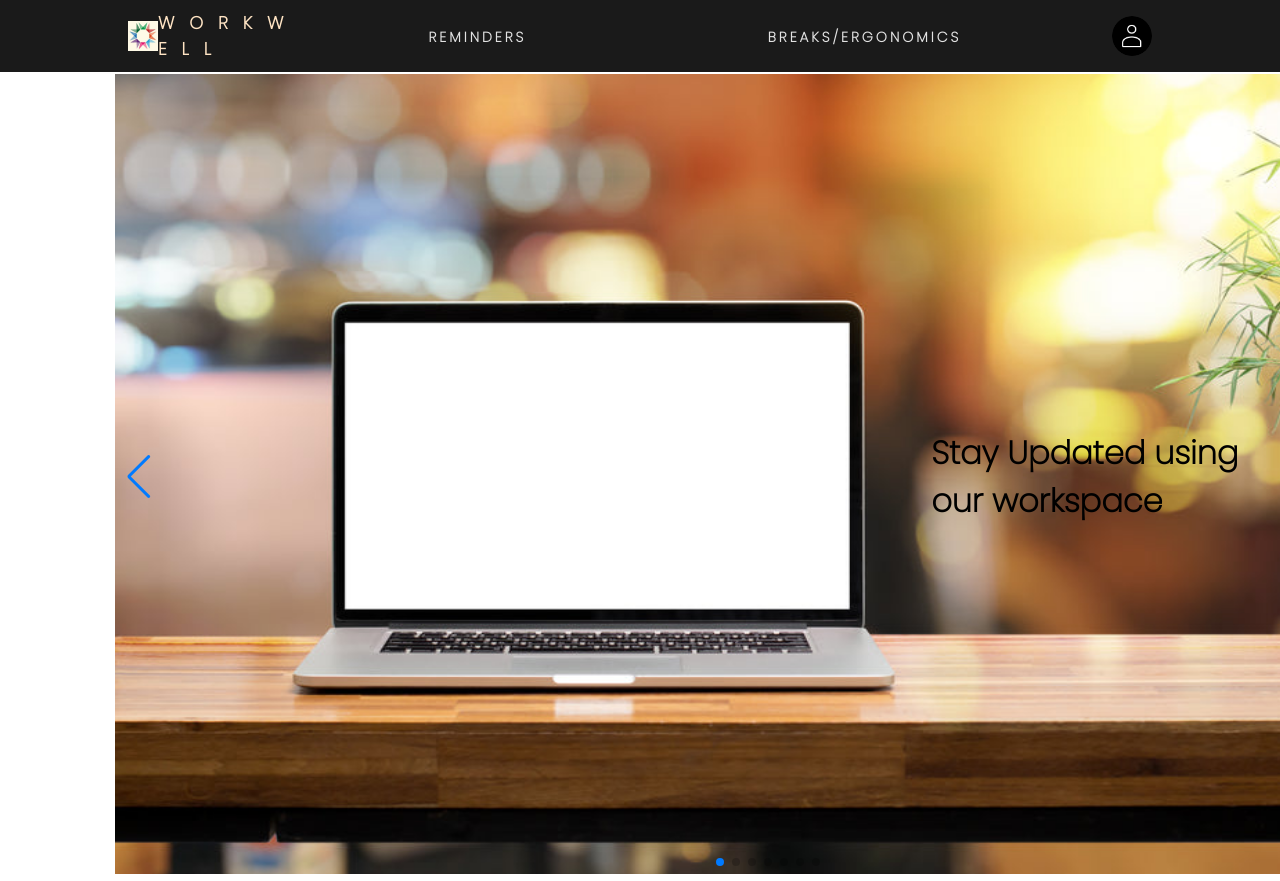
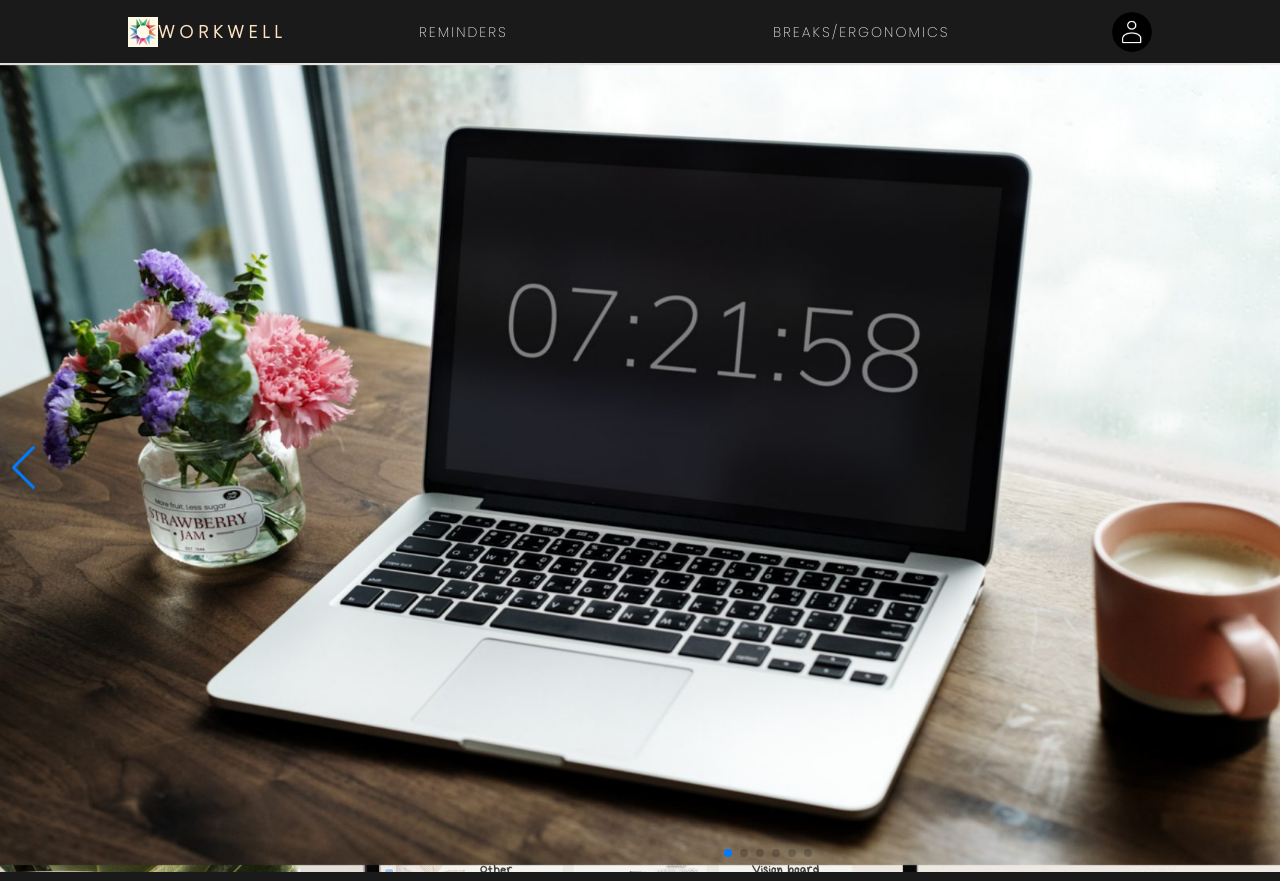
Before and after one commit to pranavganeshvt/WorkWell, a PHP site: page /menu.php in a window 1280 px wide; the page is wider, and only the part inside the window is pictured. Run offline with PHP 8.4, Linux system fonts and the light colour scheme; the visitor is signed in with stand-in values (Sample User, id 1); data that the repository does not hold is empty; grey boxes are pictures that could not be loaded.

Commit message:
Final CSS changes

```diff
--- a/index.css
+++ b/index.css
@@ -35,9 +35,10 @@
     background-color: #fff;
     font-size: 20pt;
     border: none;
+    orientation: center;
     width: 40px;
     height: 40px;
-    line-height: 40px;
+    line-height: 20px;
     border-radius: 50px;
 }
 
@@ -50,7 +51,7 @@
 }
 
 .reminder{
-    width: 1175px; /*420px*/
+    width: 1200px; /*420px*/
     height: 60px;
     border: 1px solid rgb(200, 201, 195);
     color: #000;
--- a/menu.php
+++ b/menu.php
@@ -18,12 +18,22 @@
         rel="stylesheet"
         href="https://cdn.jsdelivr.net/npm/swiper@9/swiper-bundle.min.css"/>
         <title>Profile</title>
+        <style>
+            html {
+            background: url(images/main1.jpeg) no-repeat center center fixed;
+            -webkit-background-size: cover;
+            -moz-background-size: cover;
+            -o-background-size: cover;
+            background-size: cover;
+            display: block;
+            }
+        </style>
     </head>
     <body>
         <div class="hero">
             <nav>
-                <img src="images/logo.jpeg" class="logo">
-                <h3 style="color:bisque">W O R K W E L L</h3>
+                <img src="images/logo.jpeg" class="logo"><br>
+                <h3 style="color:bisque">WORKWELL</h3>
                 <ul class="nav-links">
                     <li><a href="index.php">Reminders</a></li>
                     <li><a href="Breaks.php">Breaks/Ergonomics</a></li>
@@ -61,14 +71,12 @@
     <!-- Additional required wrapper -->
     <div class="swiper-wrapper">
       <!-- Slides -->
-      <div class="swiper-slide"><img src="images/lappy.jpeg"></div>
       <div class="swiper-slide"><img src="images/timer.jpeg"></div>
       <div class="swiper-slide"><img src="images/todo.webp"></div>
+      <div class="swiper-slide"><img src="images/erg.jpeg"></div>
+      <div class="swiper-slide"><img src="images/break.webp"></div>
       <div class="swiper-slide"><img src="images/todo2.jpeg"></div>
-      <div class="swiper-slide"><img src="images/break.webp"></div>
-      <div class="swiper-slide"><img src="images/erg.jpeg"></div>
       <div class="swiper-slide"><img src="images/erg 3.jpeg"></div>
-      <div class="centered"><h1>Stay Updated using our workspace</h1></div>
     </div>
     <!-- If we need pagination -->
     <div class="swiper-pagination">
@@ -79,7 +87,6 @@
     <!-- If we need navigation buttons -->
     <div class="swiper-button-prev"></div>
     <div class="swiper-button-next"></div>
-
         </div>
         <script src="https://cdn.jsdelivr.net/npm/swiper@9/swiper-bundle.min.js"></script>
         <script>
@@ -106,10 +113,11 @@
 
 
 });
-        let subMenu =document.getElementById("subMenu");
-        function toggleMenu(){
-            subMenu.classList.toggle("open-menu");
-        }
+      //navigation
+let subMenu =document.getElementById("subMenu");
+    function toggleMenu(){
+    subMenu.classList.toggle("open-menu");
+}
         </script>
     </body>
 </html>
--- a/style.css
+++ b/style.css
@@ -44,6 +44,10 @@ nav ul li{
     display: inline-block;
     list-style: none;
     margin: 10px 20px;
+}
+.heading {
+    display: "inline-block";
+    margin-right: 30px;
 }
  nav ul li a{
     color: #fff;
@@ -118,6 +122,7 @@ nav ul li{
     justify-content: space-around;
     word-spacing: 2em;
     width: 100%;
+
 }
 .nav-links li{
     list-style: none;
@@ -126,8 +131,8 @@ nav ul li{
 .nav-links a{
     color: rgb(226,226,226);
     text-decoration: none;
-    letter-spacing: 3px;
-    font-weight: bold;
+    letter-spacing: 2px;
+    /* font-weight: bold; */
     font-size: 14px;
 }
 .content{
@@ -154,7 +159,7 @@ nav ul li{
 
     }
     .swiper{
-        width: 85%;
+        width: 100%;
         height: fit-content;
     }
     .swiper-slide img{
```
Also changed, not shown: Breaks.php (+0 -9 lines), index.php (+10 -11 lines).
